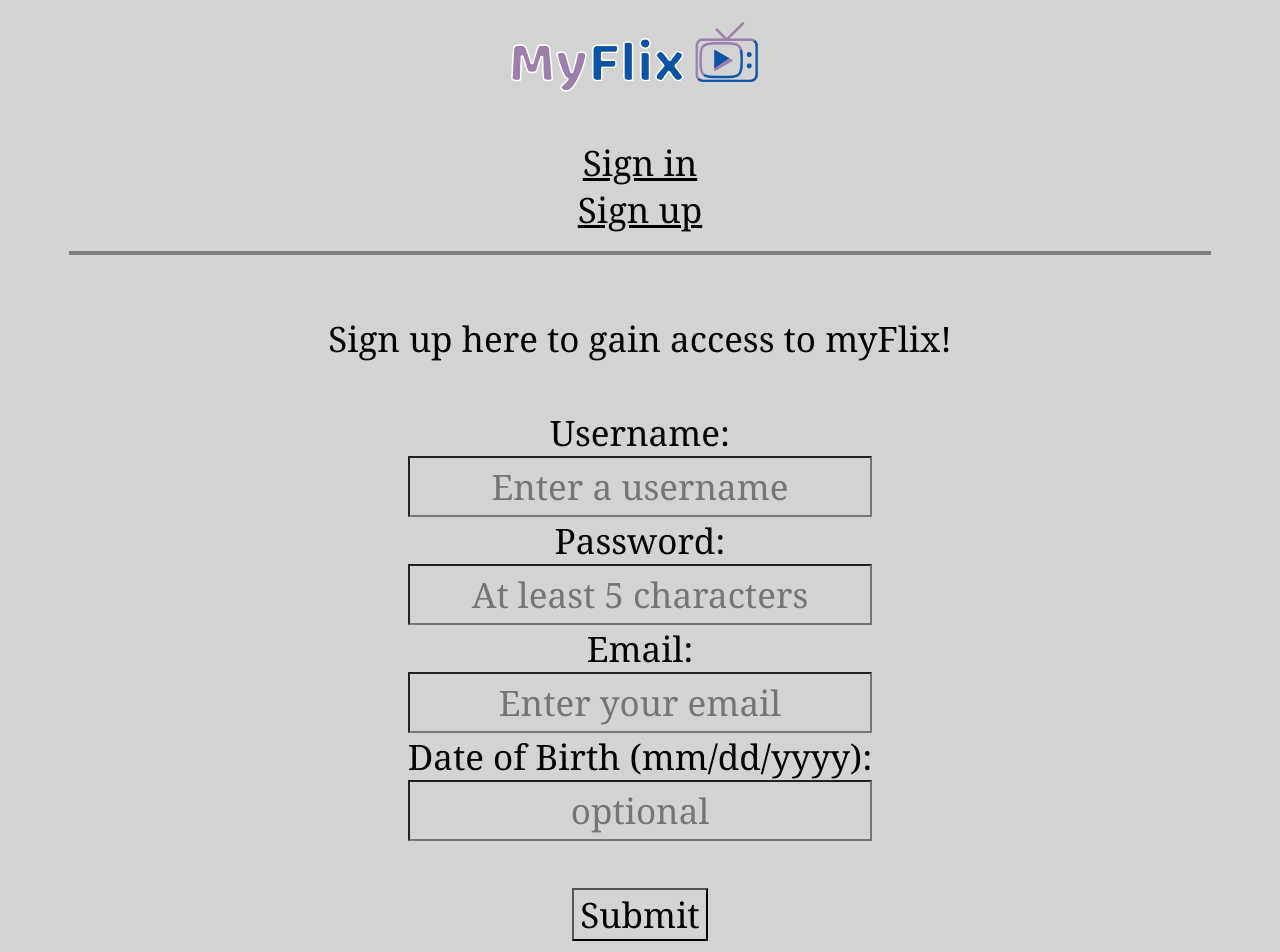
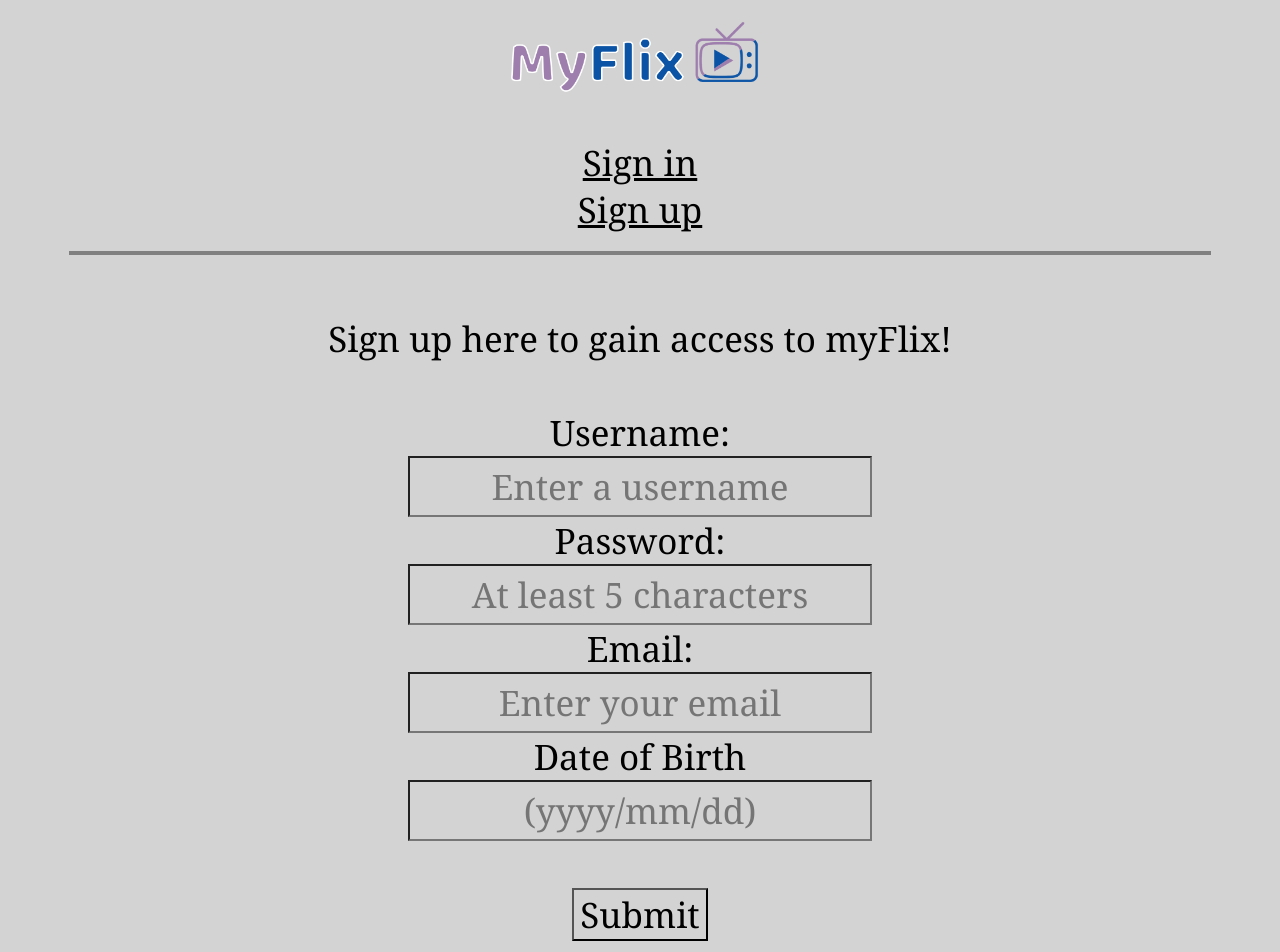
Before and after one commit to cjhart34/myFlix-client, a React (Vite) app: page /register in a window 1280 px wide. Shown: the top 952 px of the page. Built offline with nearby package versions, Linux system fonts and the light colour scheme.

Commit message:
birthday required

```diff
--- a/src/components/profile-view/profile-view.jsx
+++ b/src/components/profile-view/profile-view.jsx
@@ -92,29 +92,6 @@ export class ProfileView extends React.Component {
       });
   };
 
-  // updateUser = () => {
-  //   let token = localStorage.getItem('token');
-  //   let user = localStorage.getItem("user");
-  //   axios.put(`https://cjhart34.herokuapp.com/users/${Username}`, {
-  //     Username: Username,
-  //     Email: email, //Email is a variable which holds the email
-  //     Birthday: birthday,
-  //     Password: password
-  //   },
-  //     {
-  //       headers: {
-  //         Authorization: 'Bearer ' + token
-  //       }
-  //     }).then((response) => {
-  //       alert('Your profile has been updated');
-  //       localStorage.setItem('user', response.data.Username),
-  //         console.log(response.data)
-  //     })
-  //     .catch(e => {
-  //       console.log('Error')
-  //     });
-  // }
-
   removeFavorite(movie) {
     const Username = localStorage.getItem('user');
     console.log(Username);
@@ -162,21 +139,21 @@ export class ProfileView extends React.Component {
     this.setState({
       Username: value,
     });
-    // this.Username = value;
+    this.Username = value;
   }
 
   setPassword(value) {
     this.setState({
       Password: value,
     });
-    this.Password = value;
+    // this.Password = value;
   }
 
   setEmail(value) {
     this.setState({
       Email: value,
     });
-    this.Email = value;
+    // this.Email = value;
   }
 
   setBirthday(value) {
--- a/src/components/registration-view/registration-view.jsx
+++ b/src/components/registration-view/registration-view.jsx
@@ -17,7 +17,8 @@ export function RegistrationView(props) {
   const [values, setValues] = useState({
     usernameErr: '',
     passwordErr: '',
-    emailErr: ''
+    emailErr: '',
+    birthdayErr: ''
   });
 
   //validate function
@@ -41,6 +42,10 @@ export function RegistrationView(props) {
       isReq = false;
     } else if (Email.indexOf('@') === -1) {
       setValues({ ...values, emailErr: 'Email is invalid' });
+      isReq = false;
+    }
+    if (!Birthday) {
+      setValues({ ...values, birthdayErr: 'Birthday is required' });
       isReq = false;
     }
 
@@ -123,13 +128,14 @@ export function RegistrationView(props) {
                   </Form.Group>
 
                   <Form.Group controlId="form-bday" className="form-group">
-                    <Form.Label>Date of Birth {"(mm/dd/yyyy)"}:</Form.Label><br></br>
+                    <Form.Label>Date of Birth</Form.Label><br></br>
                     <Form.Control
                       type="birthday"
                       value={Birthday}
                       className='text-box'
-                      placeholder="optional"
+                      placeholder="(yyyy/mm/dd)"
                       onChange={e => setBirthday(e.target.value)}
+                      required
                     />
                   </Form.Group><br></br>
 
@@ -149,6 +155,7 @@ RegistrationView.propTypes = {
   register: PropTypes.shape({
     Username: PropTypes.string.isRequired,
     Password: PropTypes.string.isRequired,
-    Email: PropTypes.string.isRequired
+    Email: PropTypes.string.isRequired,
+    Birthday: PropTypes.string.isRequired
   })
 };
```
Also changed, not shown: 3 other files (tests, documents, lock files or other folders).
